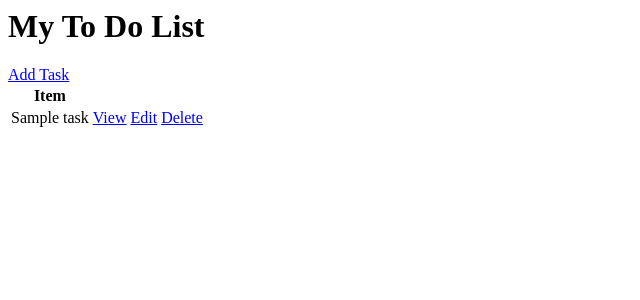
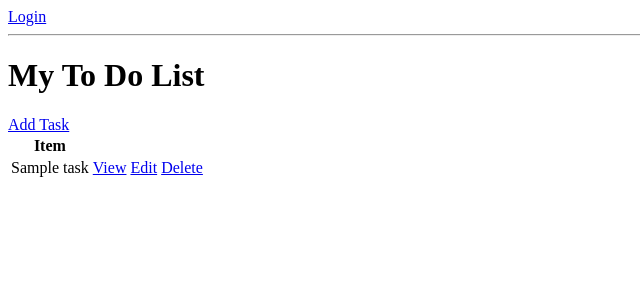
Before and after one commit to lemosbc/django-todo-aws-ec2, a Django app: template todo_list/base/templates/base/task_list.html in a window 1280 px wide. Shown: the top 300 px of the page, without its empty margins (0-640 px from the left). Run offline with Django 4.2, Linux system fonts and the light colour scheme; the template is opened without the code that fills it: most values are stand-ins (such as "Sample title", 1, 10 or a date in 2020).

Commit message:
Create login view and template

```diff
--- /dev/null
+++ b/todo_list/base/templates/base/login.html
@@ -0,0 +1,6 @@
+<h1>Login</h1>
+
+<form method="POST">
+  {%csrf_token%} {{form.as_p}}
+  <input type="submit" value="Login" />
+</form>
--- a/todo_list/base/templates/base/task_list.html
+++ b/todo_list/base/templates/base/task_list.html
@@ -1,4 +1,13 @@
+{%if request.user.is_authenticated%}
+<p>{{request.user}}</p>
+<a href="">Logout</a>
+{% else %}
+<a href="{% url 'login' %}">Login</a>
+{% endif %}
+
+<hr />
 <h1>My To Do List</h1>
+
 <a href="{% url 'task-create' %}">Add Task</a>
 
 <table>
--- a/todo_list/base/urls.py
+++ b/todo_list/base/urls.py
@@ -1,7 +1,8 @@
 from django.urls import path
-from .views import TaskList, TaskDetail, TaskCreate, TaskUpdate, DeleteView
+from .views import TaskList, TaskDetail, TaskCreate, TaskUpdate, DeleteView, CustomLoginView
 
 urlpatterns = [
+    path('login/', CustomLoginView.as_view(), name='login'),
     path('', TaskList.as_view(), name='tasks'),
     path('task/<int:pk>/', TaskDetail.as_view(), name='task'),
     path('task-create/', TaskCreate.as_view(), name='task-create'),
```
Also changed, not shown: todo_list/base/views.py (+11 -0 lines), todo_list/db.sqlite3.
